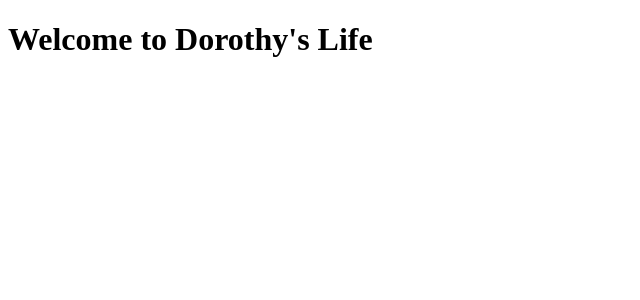
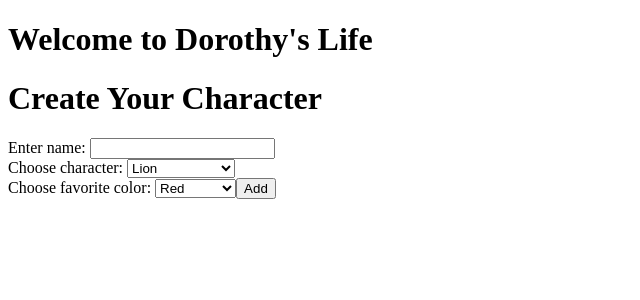
Before and after one commit to eliseylenore/rpg, an Angular app: page / in a window 1280 px wide. Shown: the top 300 px of the page, without its empty margins (0-640 px from the left). Built offline with nearby package versions, Linux system fonts and the light colour scheme.

Commit message:
Hopefully add new character

```diff
--- a/src/app.routing.ts
+++ b/src/app.routing.ts
@@ -1,6 +1,12 @@
 import { ModuleWithProviders } from '@angular/core';
 import { Routes, RouterModule} from '@angular/router';
+import { WelcomeComponent } from './app/welcome/welcome.component';
 
-const appRoutes: Routes = [];
+const appRoutes: Routes = [
+  {
+    path: '',
+    component: WelcomeComponent
+  }
+];
 
 export const routing: ModuleWithProviders = RouterModule.forRoot(appRoutes);
--- a/src/app/app.component.html
+++ b/src/app/app.component.html
@@ -1,4 +1,4 @@
 <div class="container">
   <h1>{{title}}</h1>
-  <router-outlet></router-outlet>
+  <router-outlet (submitForm)="addNewUser($event)"></router-outlet>
 </div>
--- a/src/app/app.component.ts
+++ b/src/app/app.component.ts
@@ -1,4 +1,5 @@
 import { Component } from '@angular/core';
+import { User } from './user.model'
 
 @Component({
   selector: 'app-root',
@@ -7,4 +8,9 @@ import { Component } from '@angular/core';
 })
 export class AppComponent {
   title = 'Welcome to Dorothy\'s Life';
+  user: User;
+
+  addNewUser(newUser) {
+    this.user = newUser;
+  }
 }
--- /dev/null
+++ b/src/app/user.model.ts
@@ -0,0 +1,4 @@
+export class User {
+  public points: number = 0;
+  constructor (public name: string, public character: string, public color: string) { }
+}
--- a/src/app/welcome/welcome.component.html
+++ b/src/app/welcome/welcome.component.html
@@ -1,3 +1,29 @@
-<p>
-  welcome works!
-</p>
+<div class="newUser">
+<h1>Create Your Character</h1>
+</div>
+<div class="form-group">
+<label> Enter name: </label>
+<input class="form-input"#newName>
+</div>
+<div class="form-group">
+<label> Choose character: </label>
+<select class="form-input" #newCharacter>
+  <option value="lion">Lion</option>
+  <option value="scarecrow">Scarecrow</option>
+  <option value="flying-monkey">Flying Monkey</option>
+  <option value="girl">Girl</option>
+  <option value="witch">Witch</option>
+</select>
+</div>
+<div class="form-group">
+<label> Choose favorite color: </label>
+<select class="form-input" #newColor>
+  <option value="red">Red</option>
+  <option value="blue">Blue</option>
+  <option value="pink">Pink</option>
+  <option value="turquoise">Turquoise</option>
+  <option value="yellow">Yellow</option>
+  <option value="green">Green</option>
+</select>
+<button class="btn-lg"(click)="submitForm(newName.value, newCharacter.value, newColor.value); newName.value=''; newCharacter.value=''; newColor.value='';">Add</button>
+</div>
--- a/src/app/welcome/welcome.component.ts
+++ b/src/app/welcome/welcome.component.ts
@@ -1,15 +1,19 @@
-import { Component, OnInit } from '@angular/core';
+import { Component, Output, EventEmitter } from '@angular/core';
+import { User } from '../user.model';
 
 @Component({
   selector: 'app-welcome',
   templateUrl: './welcome.component.html',
   styleUrls: ['./welcome.component.css']
 })
-export class WelcomeComponent implements OnInit {
+export class WelcomeComponent {
+  @Output() newUserSender = new EventEmitter();
 
   constructor() { }
 
-  ngOnInit() {
+  submitForm(newName: string, newCharacter: string, newColor: string) {
+    var newUser: User = new User(newName, newCharacter, newColor);
+    this.newUserSender.emit(newUser);
+
   }
-
 }
```
